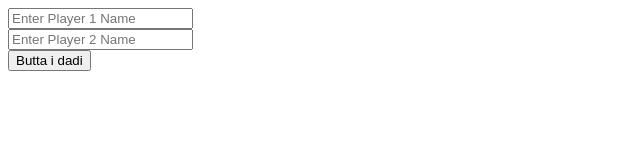
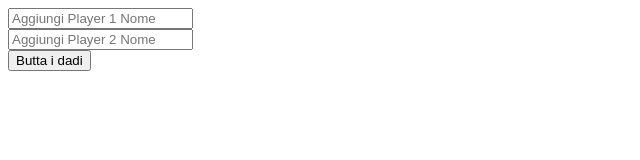
Before and after one commit to Domenico-lel/js-mail-dadi, a plain HTML site: page dadi/index.html in a window 1280 px wide. Shown: the full height of the page, 0-640 px from the left. Drawn offline with Linux system fonts and the light colour scheme.

Commit message:
uppdate placeholder (p.1)(p.2)

```diff
--- a/dadi/index.html
+++ b/dadi/index.html
@@ -9,10 +9,10 @@
 
     <div id="app">
         <div>
-          <input id="player1" placeholder="Enter Player 1 Name" />
+          <input id="player1" placeholder="Aggiungi Player 1 Nome" />
         </div>
         <div>
-          <input id="player2" placeholder="Enter Player 2 Name" />
+          <input id="player2" placeholder="Aggiungi Player 2 Nome" />
         </div>
         <button id="roll">Butta i dadi</button>
         <div id="results"></div>
```
